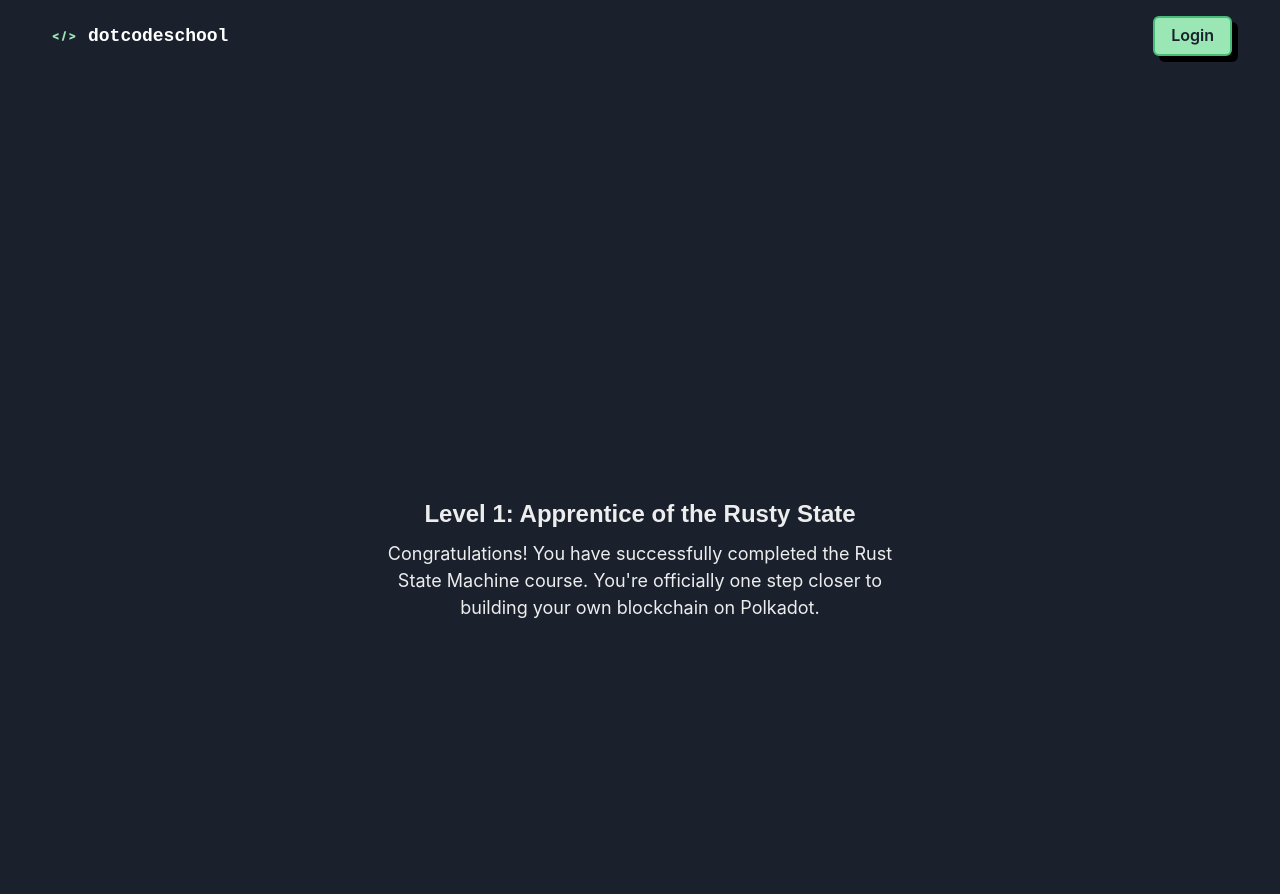
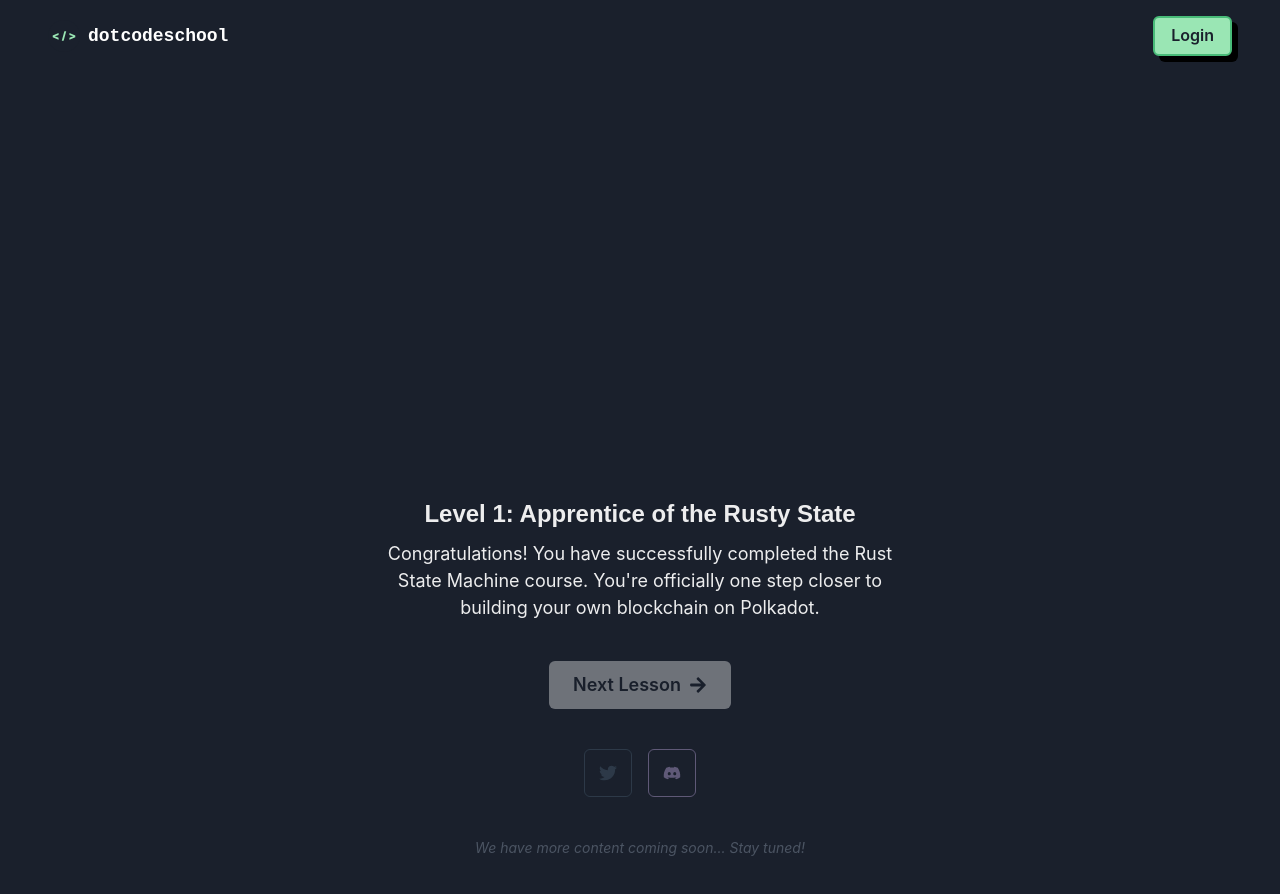
Before and after one commit to iammasterbrucewayne/dotcodeschool, a Next.js app: page /courses/1/lesson/1/success in a window 1280 px wide. Shown: the top 894 px of the page. Built offline with nearby package versions, Linux system fonts and the light colour scheme; no server answers.

Commit message:
add button to navigate to the next lesson from the success page

```diff
--- a/src/pages/courses/[course]/lesson/[lesson]/success.tsx
+++ b/src/pages/courses/[course]/lesson/[lesson]/success.tsx
@@ -9,7 +9,7 @@
   VStack,
 } from "@chakra-ui/react";
 import Lottie from "react-lottie";
-import { FaTwitter, FaDiscord } from "react-icons/fa";
+import { FaTwitter, FaDiscord, FaArrowRight } from "react-icons/fa";
 import successAnimation from "@/../public/static/successAnimation.json";
 import Navbar from "@/app/common/components/navbar";
 import { getContentByType } from "@/pages/api/get-content";
@@ -21,6 +21,7 @@
 }
 
 const SuccessPage: React.FC<SuccessPageProps> = (props: SuccessPageProps) => {
+  const totalLessonsInCourse = 7;
   const tweetText = encodeURIComponent(
     "I just completed the Rust State Machine course on https://dotcodeschool.com.\n\nNow, I am one step closer to building my own blockchain on @Polkadot."
   );
@@ -92,21 +93,43 @@
           transitionDelay="4s"
           mt={8}
         >
+          <VStack spacing={4} mb={8}>
+            {Number(lesson) < totalLessonsInCourse ? (
               <Button
                 as={Link}
-            href={`https://twitter.com/intent/tweet?text=${tweetText}`}
+                href={`/courses/${course}/lesson/${lesson}/chapter/1`}
+                rightIcon={<FaArrowRight />}
                 bg="white"
                 color="gray.800"
+                w="full"
                 size="lg"
-            mb={4}
-            isExternal
                 _hover={{
                   bg: "gray.200",
                   textDecoration: "none",
                 }}
               >
-            Share Achievement on Twitter
+                Next Lesson
               </Button>
+            ) : (
+              <Button
+                as={Link}
+                leftIcon={<FaTwitter />}
+                href={`https://twitter.com/intent/tweet?text=${tweetText}`}
+                bg="white"
+                color="gray.800"
+                w="full"
+                size="lg"
+                _hover={{
+                  bg: "gray.200",
+                  textDecoration: "none",
+                }}
+                px={12}
+                isExternal
+              >
+                Tweet Your Achievement
+              </Button>
+            )}
+          </VStack>
           <ButtonGroup spacing={4}>
             <IconButton
               as={Link}
```
Lines whose indentation alone changed are shown as unchanged.
